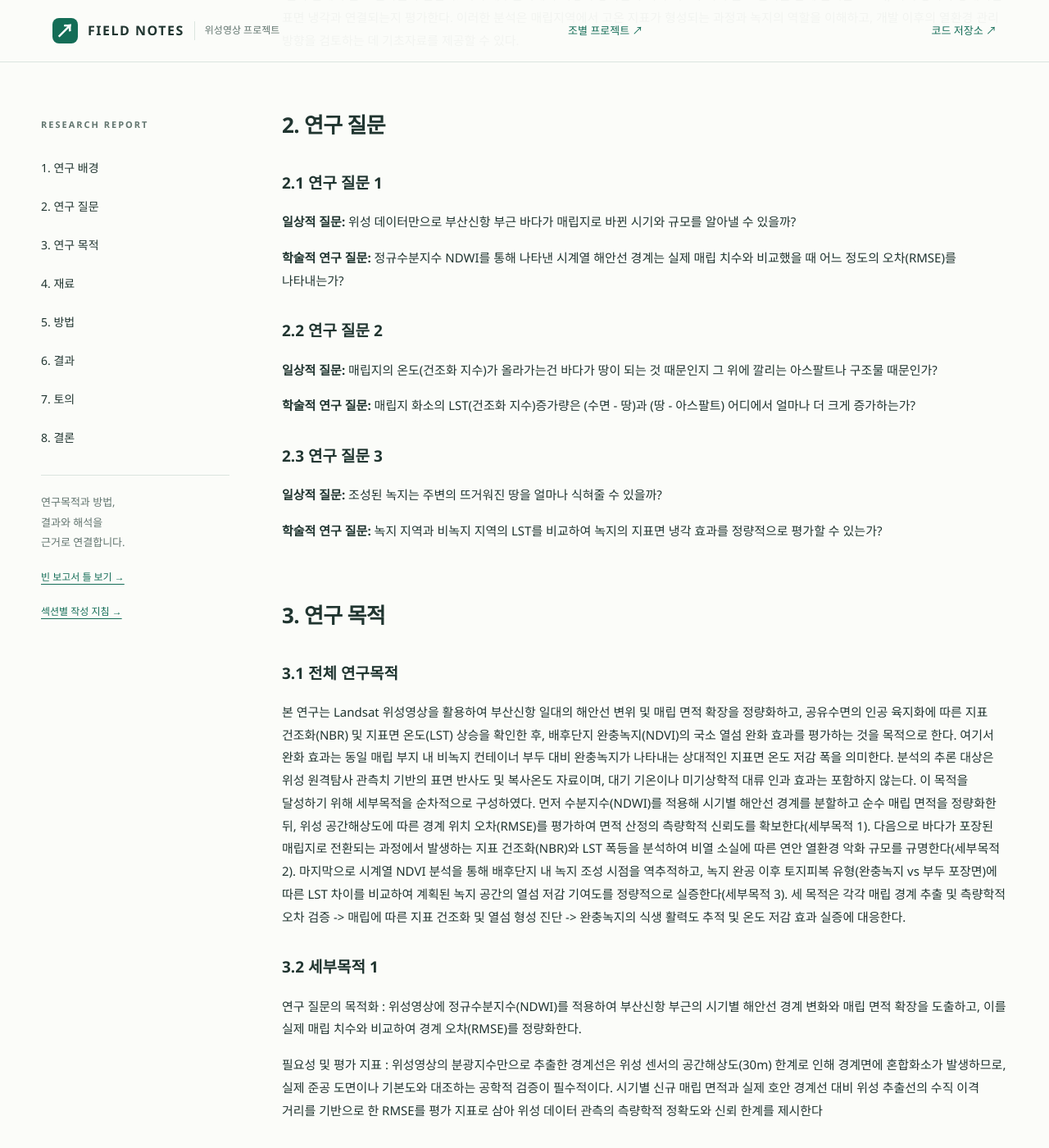
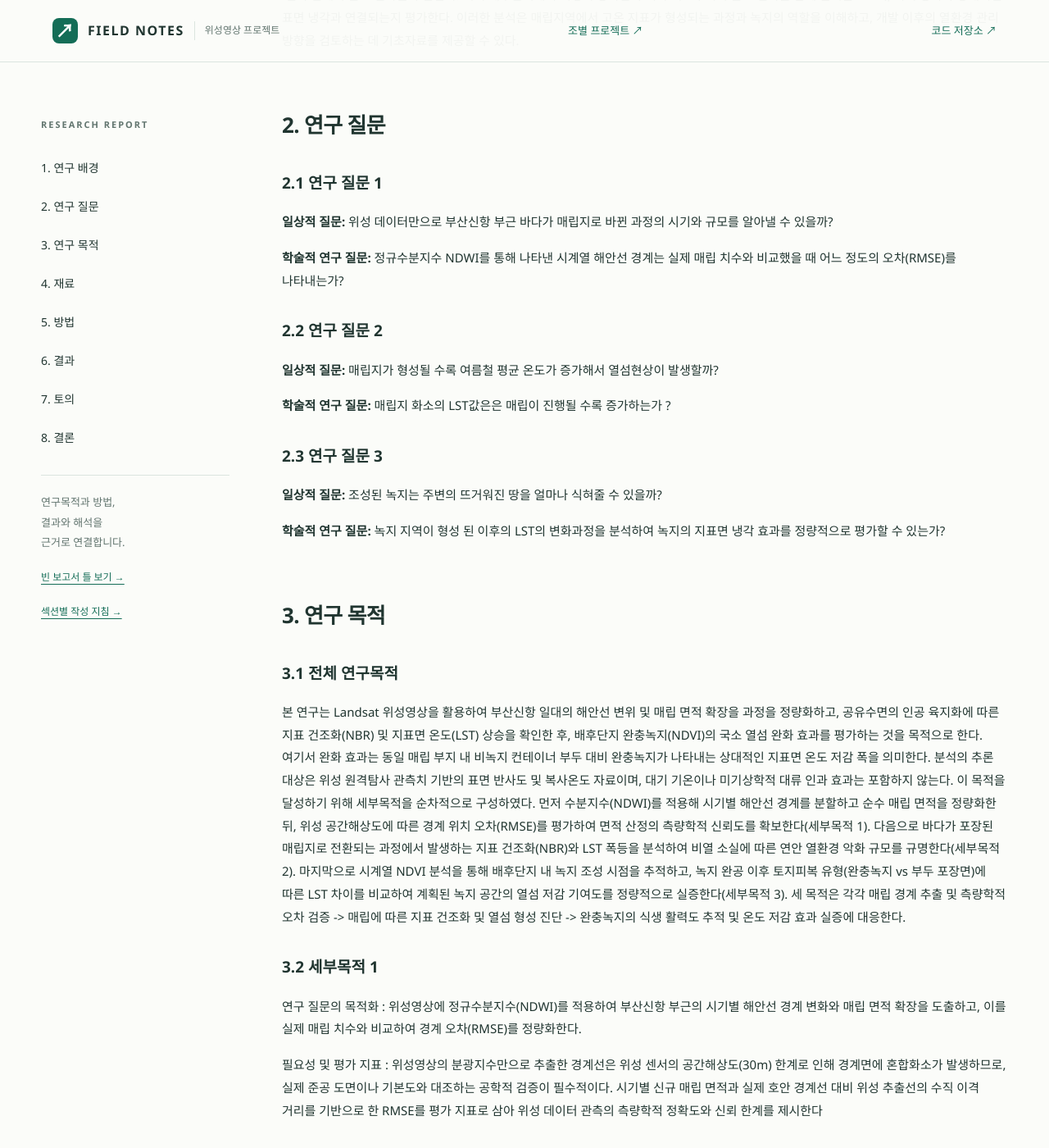
Before and after one commit to chasooin/class2026_02_surveying2_team5, a Jekyll site: the page built from docs/report-template.md, in a window 1280 px wide and 1400 px high, scrolled down 2531 px. Shown: the whole window at 82% size. Built offline with Jekyll 4.4.1, drawn with Linux system fonts in a browser that asks for light colours.

Commit message:
Update report-template.md

```diff
--- a/docs/report-template.md
+++ b/docs/report-template.md
@@ -33,25 +33,25 @@ badge: "빈 학술 보고서 틀"
 
 ## 2. 연구 질문 {#question}
 ### 2.1 연구 질문 1
-**일상적 질문:** 위성 데이터만으로 부산신항 부근 바다가 매립지로 바뀐 시기와 규모를 알아낼 수 있을까?
+**일상적 질문:** 위성 데이터만으로 부산신항 부근 바다가 매립지로 바뀐 과정의 시기와 규모를 알아낼 수 있을까?
 
 **학술적 연구 질문:** 정규수분지수 NDWI를 통해 나타낸 시계열 해안선 경계는 실제 매립 치수와 비교했을 때 어느 정도의 오차(RMSE)를 나타내는가?
 
 ### 2.2 연구 질문 2
-**일상적 질문:** 매립지의 온도(건조화 지수)가 올라가는건 바다가 땅이 되는 것 때문인지 그 위에 깔리는 아스팔트나 구조물 때문인가?
+**일상적 질문:** 매립지가 형성될 수록 여름철 평균 온도가 증가해서 열섬현상이 발생할까?
 
-**학술적 연구 질문:** 매립지 화소의 LST(건조화 지수)증가량은 (수면 - 땅)과 (땅 - 아스팔트) 어디에서 얼마나 더 크게 증가하는가?
+**학술적 연구 질문:** 매립지 화소의 LST값은은 매립이 진행될 수록 증가하는가 ?
 
 ### 2.3 연구 질문 3
 **일상적 질문:** 조성된 녹지는 주변의 뜨거워진 땅을 얼마나 식혀줄 수 있을까?
 
-**학술적 연구 질문:** 녹지 지역과 비녹지 지역의 LST를 비교하여 녹지의 지표면 냉각 효과를 정량적으로 평가할 수 있는가?
+**학술적 연구 질문:** 녹지 지역이 형성 된 이후의 LST의 변화과정을 분석하여 녹지의 지표면 냉각 효과를 정량적으로 평가할 수 있는가?
 
 ## 3. 연구 목적 {#objectives}
 ### 3.1 전체 연구목적
-본 연구는 Landsat 위성영상을 활용하여 부산신항 일대의 해안선 변위 및 매립 면적 확장을 정량화하고, 공유수면의 인공 육지화에 따른 지표 건조화(NBR) 및 지표면 온도(LST) 상승을 확인한 후, 배후단지 완충녹지(NDVI)의 국소 열섬 완화 효과를 평가하는 것을 목적으로 한다.
+본 연구는 Landsat 위성영상을 활용하여 부산신항 일대의 해안선 변위 및 매립 면적 확장을 과정을 정량화하고, 공유수면의 인공 육지화에 따른 지표 건조화(NBR) 및 지표면 온도(LST) 상승을 확인한 후, 배후단지 완충녹지(NDVI)의 국소 열섬 완화 효과를 평가하는 것을 목적으로 한다.
 여기서 완화 효과는 동일 매립 부지 내 비녹지 컨테이너 부두 대비 완충녹지가 나타내는 상대적인 지표면 온도 저감 폭을 의미한다. 분석의 추론 대상은 위성 원격탐사 관측치 기반의 표면 반사도 및 복사온도 자료이며, 대기 기온이나 미기상학적 대류 인과 효과는 포함하지 않는다. 이 목적을 달성하기 위해 세부목적을 순차적으로 구성하였다.
-먼저 수분지수(NDWI)를 적용해 시기별 해안선 경계를 분할하고 순수 매립 면적을 정량화한 뒤, 위성 공간해상도에 따른 경계 위치 오차(RMSE)를 평가하여 면적 산정의 측량학적 신뢰도를 확보한다(세부목적 1). 다음으로 바다가 포장된 매립지로 전환되는 과정에서 발생하는 지표 건조화(NBR)와 LST 폭등을 분석하여 비열 소실에 따른 연안 열환경 악화 규모를 규명한다(세부목적 2). 마지막으로 시계열 NDVI 분석을 통해 배후단지 내 녹지 조성 시점을 역추적하고, 녹지 완공 이후 토지피복 유형(완충녹지 vs 부두 포장면)에 따른 LST 차이를 비교하여 계획된 녹지 공간의 열섬 저감 기여도를 정량적으로 실증한다(세부목적 3).
+먼저 수분지수(NDWI)를 적용해 시기별 해안선 경계를 분할하고 순수 매립 면적을 정량화한 뒤, 위성 공간해상도에 따른 경계 위치 오차(RMSE)를 평가하여 면적 산정의 측량학적 신뢰도를 확보한다(세부목적 1). 다음으로 바다가 포장된 매립지로 전환되는 과정에서 발생하는 지표 건조화(NBR)와 LST 폭등을 분석하여 비열 소실에 따른 연안 열환경 악화 규모를 규명한다(세부목적 2). 마지막으로 시계열 NDVI 분석을 통해 배후단지 내 녹지 조성 시점을 추적하고, 녹지 완공 이후 토지피복 유형(완충녹지 vs 부두 포장면)에 따른 LST 차이를 비교하여 계획된 녹지 공간의 열섬 저감 기여도를 정량적으로 실증한다(세부목적 3).
 세 목적은 각각 매립 경계 추출 및 측량학적 오차 검증 -> 매립에 따른 지표 건조화 및 열섬 형성 진단 -> 완충녹지의 식생 활력도 추적 및 온도 저감 효과 실증에 대응한다.
 
 
```
